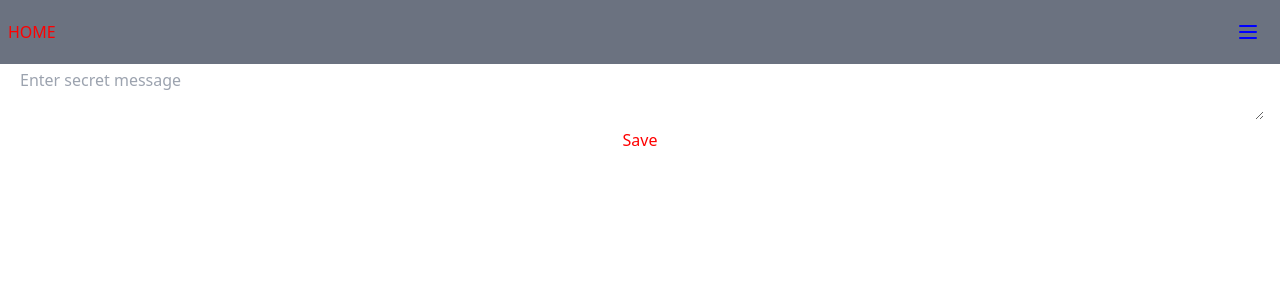
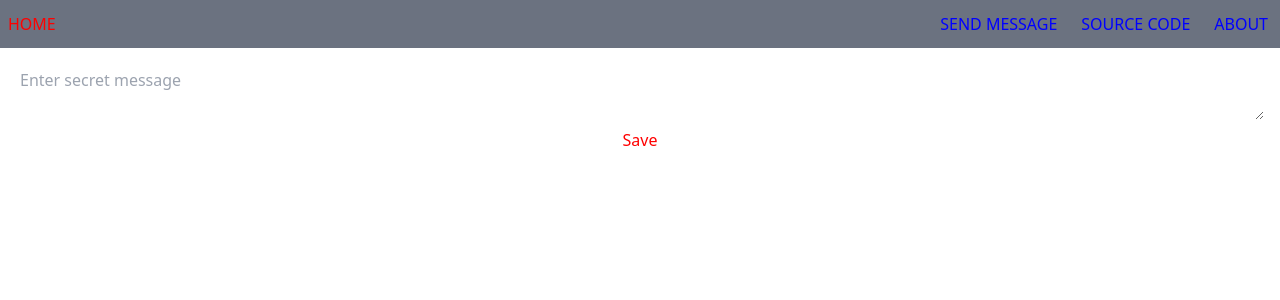
Before and after one commit to brodyd795/secret-message, a Next.js app: page / in a window 1280 px wide. Shown: the top 300 px of the page. Built offline with nearby package versions, Linux system fonts and the light colour scheme.

Commit message:
Make navbar responsive to web

```diff
--- a/components/header.js
+++ b/components/header.js
@@ -13,7 +13,7 @@ const AOld = ({children, href}) =>
 const A = ({children, href}) =>
     <Link href={href}>
         <a
-            className={'p-3 uppercase hover:bg-blue-500 w-full text-center'}
+            className={'p-3 uppercase hover:bg-blue-500 w-full md:w-auto md:inline-block text-center'}
         >
             {children}
         </a>
@@ -23,13 +23,13 @@ const Header = () => {
     const [isOpen, setIsOpen] = useState(false);
 
     return (
-        <header className={'h-screen w-full flex flex-col fixed'}>
-            <div className={'bg-gray-500 w-full flex justify-between items-center p-2'}>
+        <header className={'h-screen md:h-auto w-full flex flex-col fixed md:flex-row md:justify-between md:bg-gray-500'}>
+            <div className={'bg-gray-500 w-full md:w-auto flex justify-between items-center p-2'}>
                 <span>HOME</span>
                 <button
                     type={'button'}
                     onClick={() => setIsOpen(!isOpen)}
-                    className={'block hover:text-white focus:text-white focus:outline-none p-3'}
+                    className={'block hover:text-white focus:text-white focus:outline-none p-3 md:hidden'}
                     style={{color: 'blue'}}
                 >
                     <svg
@@ -53,13 +53,20 @@ const Header = () => {
             </div>
             <div
                 style={{transition: '0.5s'}}
-                className={`bg-gray-500 flex flex-grow ${isOpen ? 'w-full' : 'w-0'} z-10 left-0 overflow-x-hidden`}
+                className={`bg-gray-500 flex flex-grow ${isOpen ? 'w-full' : 'w-0'} z-10 left-0 overflow-x-hidden md:hidden`}
             >
                 <div className={'w-full flex flex-col items-center justify-center'}>
                     <A href={'#'}>{'Send message'}</A>
                     <A href={'https://github.com/brodyd795/secret-message'}>{'Source Code'}</A>
                     <A href={'#'}>{'About'}</A>
                 </div>
+            </div>
+            <div
+                className={`hidden md:block bg-gray-500`}
+            >
+                <A href={'#'}>{'Send message'}</A>
+                <A href={'https://github.com/brodyd795/secret-message'}>{'Source Code'}</A>
+                <A href={'#'}>{'About'}</A>
             </div>
         </header>
         // <header className={`${isOpen && 'h-screen'} sm:h-auto md:flex sm:justify-between bg-red-500`}>
```
